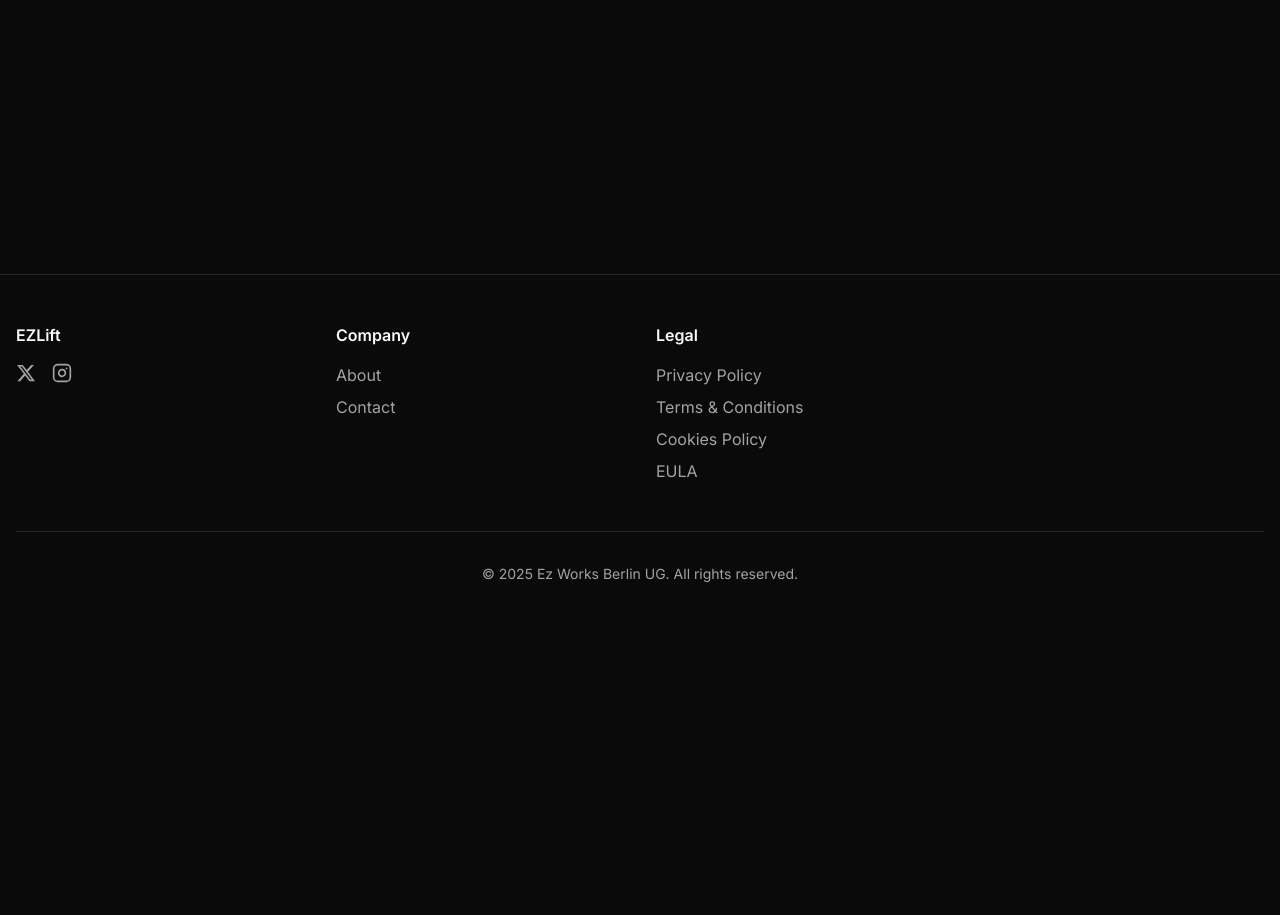
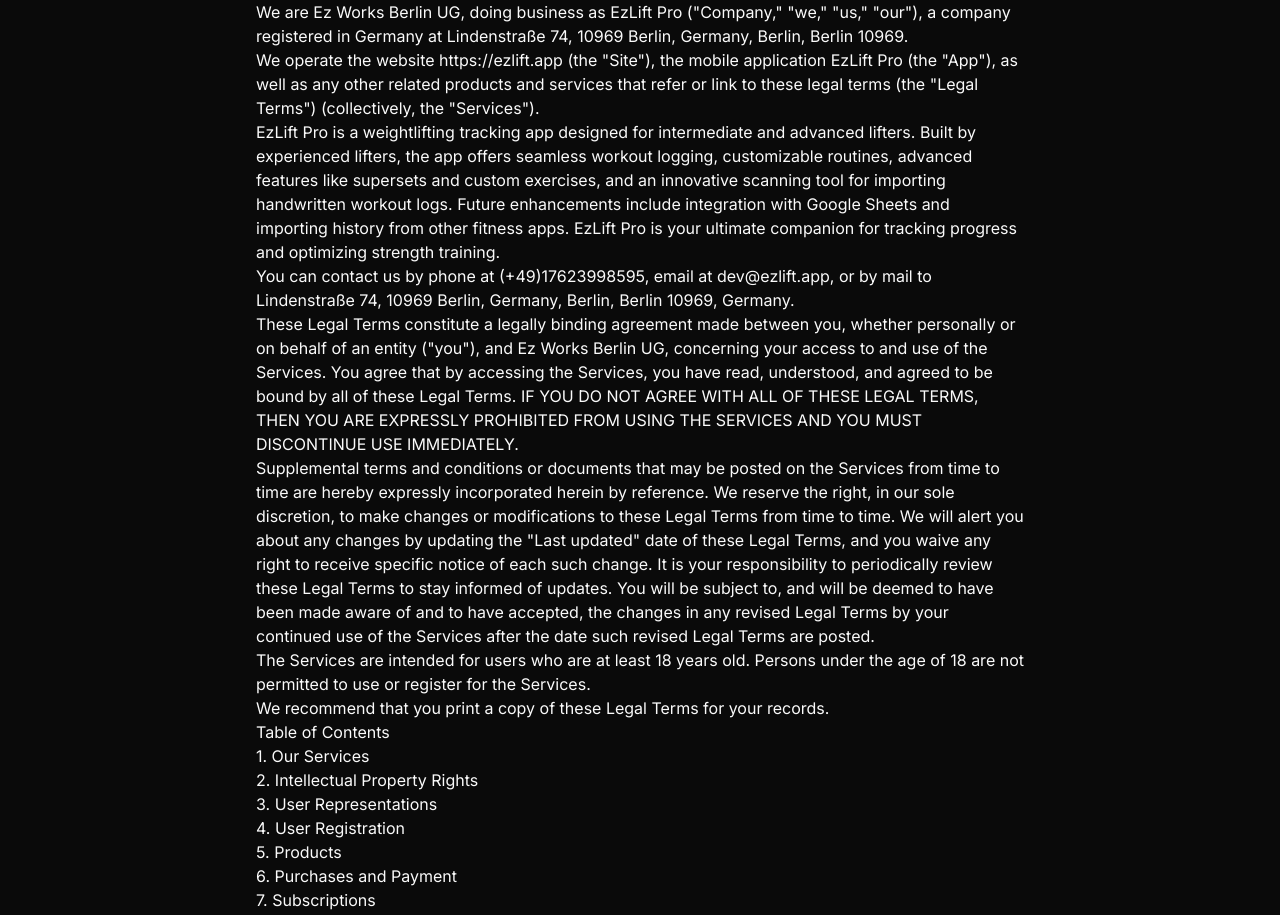
Before and after one commit to bgooda/ezlift-app-website, a Next.js app: page /terms in a window 1280 px wide. Shown: the part 168-1083 px from the top of the page. Before the commit the page ends 800 px from the top, so only its background shows below. Built offline with nearby package versions, Linux system fonts and the light colour scheme.

Commit message:
changed terms

```diff
--- a/app/(legal)/terms/page.tsx
+++ b/app/(legal)/terms/page.tsx
@@ -1,8 +1,96 @@
-export default function Terms() {
+export default function TermsAndConditions() {
   return (
-    <>
+    <main>
       <h1>Terms and Conditions</h1>
-      <p className="text-muted-foreground">Content coming soon...</p>
-    </>
+      <p>Version 1.0 | Effective date: December 1, 2024</p>
+
+      <h2>Agreement to Our Legal Terms</h2>
+      <p>
+      We are Ez Works Berlin UG, doing business as EzLift Pro ("Company," "we," "us," "our"), a company registered in Germany at Lindenstraße 74, 10969 Berlin, Germany, Berlin, Berlin 10969.
+      </p>
+      <p>
+      We operate the website https://ezlift.app (the "Site"), the mobile application EzLift Pro (the "App"), as well as any other related products and services that refer or link to these legal terms (the "Legal Terms") (collectively, the "Services").
+      </p>
+      <p>
+      EzLift Pro is a weightlifting tracking app designed for intermediate and advanced lifters. Built by experienced lifters, the app offers seamless workout logging, customizable routines, advanced features like supersets and custom exercises, and an innovative scanning tool for importing handwritten workout logs. Future enhancements include integration with Google Sheets and importing history from other fitness apps. EzLift Pro is your ultimate companion for tracking progress and optimizing strength training.
+      </p>
+      <p>
+      You can contact us by phone at (+49)17623998595, email at dev@ezlift.app, or by mail to Lindenstraße 74, 10969 Berlin, Germany, Berlin, Berlin 10969, Germany.
+      </p>
+      <p>
+      These Legal Terms constitute a legally binding agreement made between you, whether personally or on behalf of an entity ("you"), and Ez Works Berlin UG, concerning your access to and use of the Services. You agree that by accessing the Services, you have read, understood, and agreed to be bound by all of these Legal Terms. IF YOU DO NOT AGREE WITH ALL OF THESE LEGAL TERMS, THEN YOU ARE EXPRESSLY PROHIBITED FROM USING THE SERVICES AND YOU MUST DISCONTINUE USE IMMEDIATELY.
+      </p>
+      <p>
+      Supplemental terms and conditions or documents that may be posted on the Services from time to time are hereby expressly incorporated herein by reference. We reserve the right, in our sole discretion, to make changes or modifications to these Legal Terms from time to time. We will alert you about any changes by updating the "Last updated" date of these Legal Terms, and you waive any right to receive specific notice of each such change. It is your responsibility to periodically review these Legal Terms to stay informed of updates. You will be subject to, and will be deemed to have been made aware of and to have accepted, the changes in any revised Legal Terms by your continued use of the Services after the date such revised Legal Terms are posted.
+      </p>
+      <p>
+      The Services are intended for users who are at least 18 years old. Persons under the age of 18 are not permitted to use or register for the Services.
+      </p>
+      <p>
+      We recommend that you print a copy of these Legal Terms for your records.
+      </p>
+
+      <h2>Table of Contents</h2>
+      <ul>
+        <li>1. Our Services</li>
+        <li>2. Intellectual Property Rights</li>
+        <li>3. User Representations</li>
+        <li>4. User Registration</li>
+        <li>5. Products</li>
+        <li>6. Purchases and Payment</li>
+        <li>7. Subscriptions</li>
+        <li>8. Refund Policy</li>
+        <li>9. Prohibited Activities</li>
+        <li>10. User Generated Contributions</li>
+        <li>11. Contribution License</li>
+        <li>12. Guidelines for Reviews</li>
+        <li>13. Mobile Application License</li>
+        <li>14. Social Media</li>
+        <li>15. Third-Party Websites and Content</li>
+        <li>16. Services Management</li>
+        <li>17. Privacy Policy</li>
+        <li>18. Term and Termination</li>
+        <li>19. Modifications and Interruptions</li>
+        <li>20. Governing Law</li>
+        <li>21. Dispute Resolution</li>
+        <li>22. Corrections</li>
+        <li>23. Disclaimer</li>
+        <li>24. Limitations of Liability</li>
+        <li>25. Indemnification</li>
+        <li>26. User Data</li>
+        <li>27. Electronic Communications, Transactions, and Signatures</li>
+        <li>28. California Users and Residents</li>
+        <li>29. Miscellaneous</li>
+        <li>30. Contact Us</li>
+      </ul>
+
+      <h2>1. Our Services</h2>
+      <p>
+      The information provided when using the Services is not intended for distribution to or use by any person or entity in any jurisdiction or country where such distribution or use would be contrary to law or regulation or which would subject us to any registration requirement within such jurisdiction or country. Accordingly, those persons who choose to access the Services from other locations do so on their own initiative and are solely responsible for compliance with local laws, if and to the extent local laws are applicable.
+      </p>
+      <p>
+      General Data Protection Regulation (GDPR)
+      </p>
+
+      <h2>2. Intellectual Property Rights</h2>
+      <p>
+        We are the owner or licensee of all intellectual property rights in our Services, including all source code, databases, functionality, software, website designs, audio, video, text, photographs, and graphics in the Services.
+      </p>
+      <p>
+        Our Content and Marks are protected by copyright and trademark laws. You may use the Services for personal, non-commercial purposes only.
+      </p>
+
+      <h2>3. User Representations</h2>
+      <p>
+        By using the Services, you represent that you are at least 18 years old and have the legal capacity to agree to these terms.
+      </p>
+
+      <h2>4. User Registration</h2>
+      <p>
+        You agree to provide accurate, current, and complete information about yourself when registering for our Services.
+      </p>
+
+      {/* Add the remaining sections here, following the same structure */}
+    </main>
   );
 }
```
